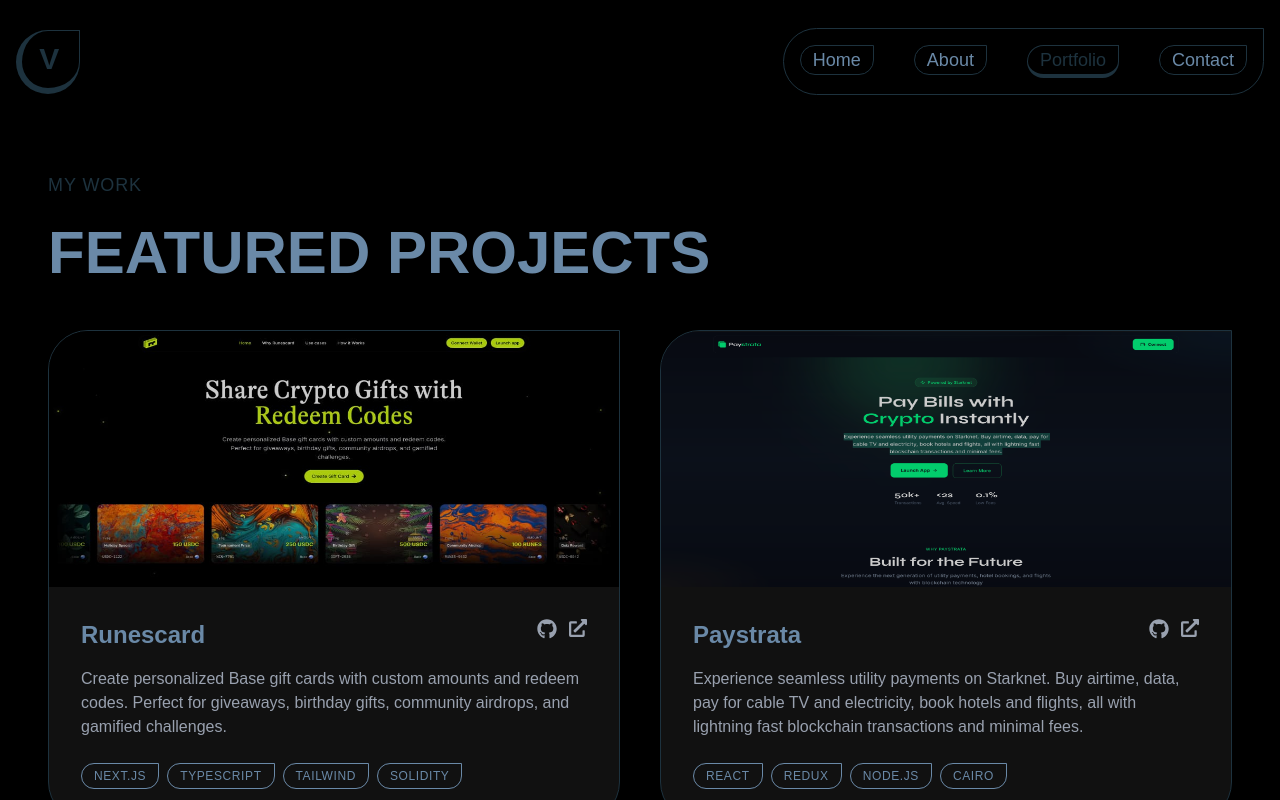
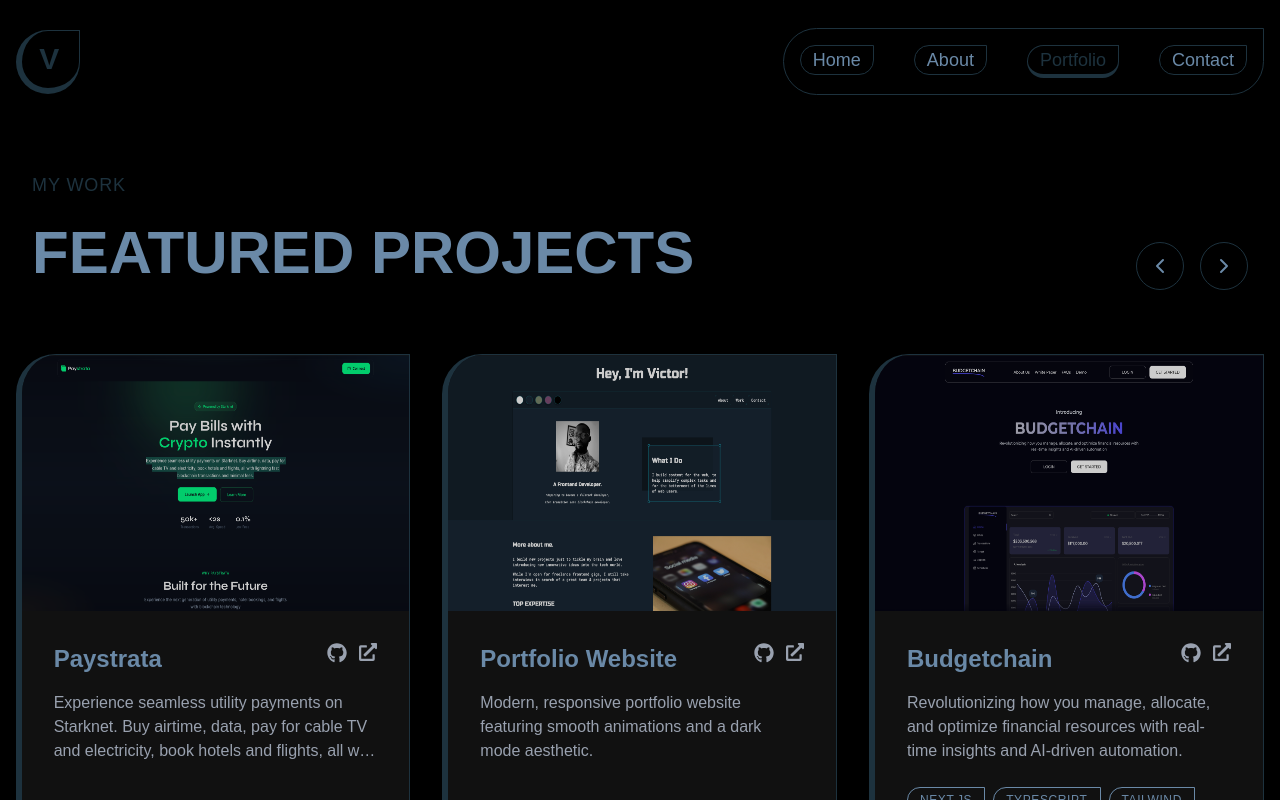
Before and after one commit to Pvsaint/portfolio, a Next.js app: page /portfolio in a window 1280 px wide. Shown: the top 800 px of the page. Built offline with nearby package versions, Linux system fonts and the light colour scheme.

Commit message:
add carousel in portfolio

```diff
--- a/app/components/Portfolio.tsx
+++ b/app/components/Portfolio.tsx
@@ -1,4 +1,7 @@
-import React from "react";
+import React, { useCallback } from "react";
+import useEmblaCarousel from "embla-carousel-react";
+import Autoplay from "embla-carousel-autoplay";
+import { ChevronLeft, ChevronRight } from "lucide-react";
 import Navbar from "./Navbar";
 import ProjectCard, { Project } from "./ProjectCard";
 
@@ -46,24 +49,91 @@ const projects: Project[] = [
 ];
 
 const Portfolio: React.FC = () => {
+  const [emblaRef, emblaApi] = useEmblaCarousel(
+    { loop: true, align: "start" },
+    [Autoplay({ delay: 4000, stopOnInteraction: false })],
+  );
+
+  const scrollPrev = useCallback(() => {
+    if (emblaApi) emblaApi.scrollPrev();
+  }, [emblaApi]);
+
+  const scrollNext = useCallback(() => {
+    if (emblaApi) emblaApi.scrollNext();
+  }, [emblaApi]);
+
   return (
     <div className="min-h-screen bg-black text-white font-sans antialiased flex flex-col">
       <Navbar />
 
-      <main className="grow py-16 px-4 md:px-8 max-w-7xl mx-auto w-full">
-        <div className="flex flex-col mb-10 px-4">
+      <main className="grow py-16 w-full flex flex-col">
+        <div className="w-full max-w-7xl mx-auto px-4 md:px-8 flex flex-col mb-10">
           <p className="text-center lg:text-left text-sm md:text-lg font-light uppercase tracking-wider text-[#1d323e] mb-4">
             My Work
           </p>
-          <h1 className="text-center lg:text-left text-2xl md:text-6xl font-extrabold text-[#6a89a7] leading-tight">
-            FEATURED PROJECTS
-          </h1>
+          <div className="flex justify-between items-end">
+            <h1 className="text-center lg:text-left text-2xl md:text-6xl font-extrabold text-[#6a89a7] leading-tight">
+              FEATURED PROJECTS
+            </h1>
+
+            {/* Navigation Buttons (Desktop) */}
+            <div className="hidden md:flex space-x-4">
+              <button
+                onClick={scrollPrev}
+                className="w-12 h-12 rounded-full border border-[#1d323e] flex items-center justify-center text-[#6a89a7] hover:bg-[#1d323e] hover:text-white transition-all duration-300 group"
+                aria-label="Previous project"
+              >
+                <ChevronLeft
+                  size={24}
+                  className="group-hover:-translate-x-1 transition-transform"
+                />
+              </button>
+              <button
+                onClick={scrollNext}
+                className="w-12 h-12 rounded-full border border-[#1d323e] flex items-center justify-center text-[#6a89a7] hover:bg-[#1d323e] hover:text-white transition-all duration-300 group"
+                aria-label="Next project"
+              >
+                <ChevronRight
+                  size={24}
+                  className="group-hover:translate-x-1 transition-transform"
+                />
+              </button>
+            </div>
+          </div>
         </div>
 
-        <div className="grid grid-cols-1 md:grid-cols-2 lg:grid-cols-2 gap-10 px-4">
-          {projects.map((project) => (
-            <ProjectCard key={project.id} project={project} />
-          ))}
+        {/* Carousel Viewport */}
+        <div className="overflow-hidden w-full" ref={emblaRef}>
+          <div className="flex">
+            {projects.map((project) => (
+              <div
+                key={project.id}
+                className="flex-[0_0_100%] md:flex-[0_0_50%] lg:flex-[0_0_33.333%] min-w-0 px-4 py-6"
+              >
+                <div className="h-full">
+                  <ProjectCard project={project} />
+                </div>
+              </div>
+            ))}
+          </div>
+        </div>
+
+        {/* Navigation Buttons (Mobile - Bottom) */}
+        <div className="flex md:hidden justify-center space-x-6 mt-6">
+          <button
+            onClick={scrollPrev}
+            className="w-12 h-12 rounded-full border border-[#1d323e] flex items-center justify-center text-[#6a89a7] hover:bg-[#1d323e] hover:text-white transition-all duration-300"
+            aria-label="Previous project"
+          >
+            <ChevronLeft size={24} />
+          </button>
+          <button
+            onClick={scrollNext}
+            className="w-12 h-12 rounded-full border border-[#1d323e] flex items-center justify-center text-[#6a89a7] hover:bg-[#1d323e] hover:text-white transition-all duration-300"
+            aria-label="Next project"
+          >
+            <ChevronRight size={24} />
+          </button>
         </div>
       </main>
     </div>
--- a/app/components/ProjectCard.tsx
+++ b/app/components/ProjectCard.tsx
@@ -17,7 +17,7 @@ interface ProjectCardProps {
 
 const ProjectCard: React.FC<ProjectCardProps> = ({ project }) => {
   return (
-    <div className="group border border-[#1d323e] bg-[#111] rounded-[40px] rounded-tr-none overflow-hidden mb-2 hover:mb-0 hover:border-b-8 transition-all duration-300 flex flex-col">
+    <div className="group border border-[#1d323e] bg-[#111] rounded-[40px] rounded-tr-none overflow-hidden border-b-6 border-l-6 hover:scale-105 transition-all duration-300 flex flex-col h-full">
       {/* Image Container */}
       <div className="relative h-64 overflow-hidden">
         <img
--- a/package.json
+++ b/package.json
@@ -10,6 +10,8 @@
   },
   "dependencies": {
     "@hookform/resolvers": "^5.2.2",
+    "embla-carousel-autoplay": "^8.6.0",
+    "embla-carousel-react": "^8.6.0",
     "lucide-react": "^0.548.0",
     "next": "16.0.10",
     "react": "19.2.0",
```
Also changed, not shown: 1 other file (tests, documents, lock files or other folders).
